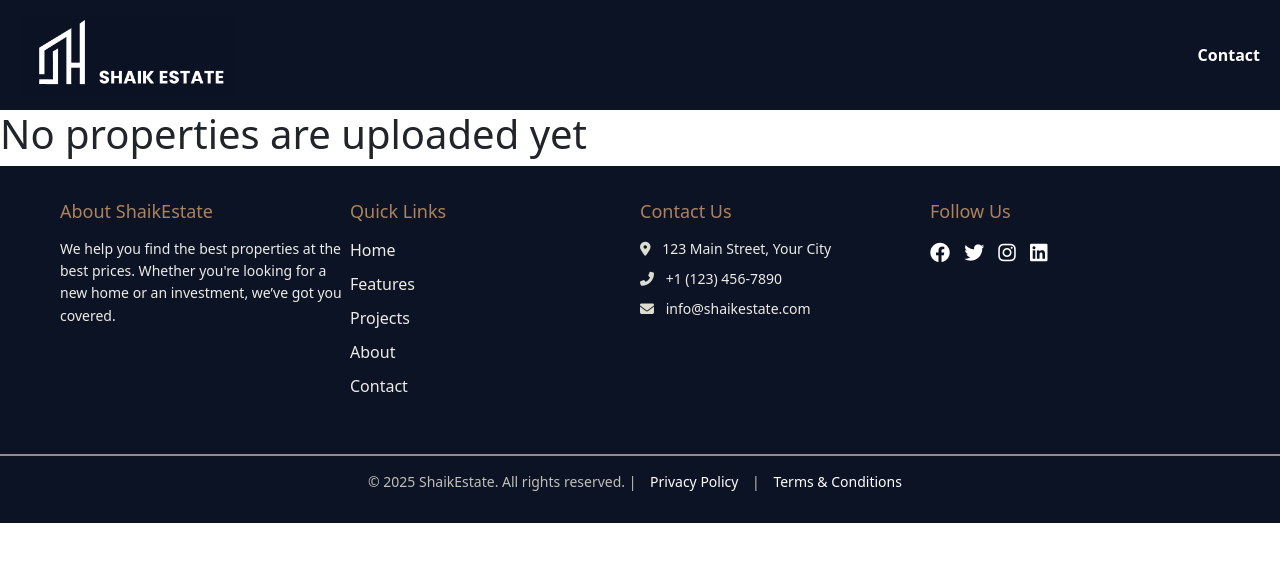
After one commit to shaiks2004/ShaikEstate, a PHP site: page /display_properties.html in a window 1280 px wide. The commit adds this page. Shown: the top 562 px of the page. Run offline with PHP 8.4, Linux system fonts and the light colour scheme.

Commit message:
display propeties

```diff
--- /dev/null
+++ b/HTML/display_properties.html
@@ -0,0 +1,73 @@
+<!DOCTYPE html>
+<html lang="en">
+<head>
+    <meta charset="UTF-8">
+    <meta name="viewport" content="width=device-width, initial-scale=1.0">
+    <link rel="stylesheet" href="../CSS/display_properties.css">
+    <link rel="stylesheet" href="../CSS/home.css">
+     <link rel="stylesheet" href="../CSS/header.css">
+    <link rel="stylesheet" href="../CSS/footer.css">
+    <link href="https://cdnjs.cloudflare.com/ajax/libs/font-awesome/6.5.1/css/all.min.css" rel="stylesheet">
+    <link href="https://cdn.jsdelivr.net/npm/bootstrap@5.3.3/dist/css/bootstrap.min.css" rel="stylesheet">
+    <link rel="stylesheet" href="https://cdnjs.cloudflare.com/ajax/libs/font-awesome/6.4.2/css/all.min.css">
+    <title>Document</title>
+</head>
+<body>
+    <header class="Mainhead">
+        <nav class="navigator">
+            <a href="#"><img src="../IMAGES/logo.png" alt="ShaikEstate" class="logo"></a>
+            <ul class="nav-menu">
+
+                <li><a href="../HTML/Contanctus.html" class="navs">Contact</a></li>
+            </nav>
+    </header>
+
+    <section>
+        <div class="display_properties">
+            <h1>No properties are uploaded yet </h1>
+        </div>
+    </section>
+ <footer class="footer">
+        <div class="footer-container">
+            <div class="footer-section">
+                <h3>About ShaikEstate</h3>
+                <p>We help you find the best properties at the best prices. Whether you're looking for a new home or an
+                    investment, we’ve got you covered.</p>
+            </div>
+
+            <div class="footer-section">
+                <h3>Quick Links</h3>
+                <ul>
+                    <li><a href="#" class="navs">Home</a></li>
+                    <li><a href="#" class="navs">Features</a></li>
+                    <li><a href="#" class="navs">Projects</a></li>
+                    <li><a href="#" class="navs">About</a></li>
+                    <li><a href="#" class="navs">Contact</a></li>
+                </ul>
+            </div>
+
+            <div class="footer-section">
+                <h3>Contact Us</h3>
+                <p><i class="fas fa-map-marker-alt"></i> 123 Main Street, Your City</p>
+                <p><i class="fas fa-phone-alt"></i> +1 (123) 456-7890</p>
+                <p><i class="fas fa-envelope"></i> info@shaikestate.com</p>
+            </div>
+
+            <div class="footer-section">
+                <h3>Follow Us</h3>
+                <div class="social-icons">
+                    <a href="#"><i class="fab fa-facebook"></i></a>
+                    <a href="#"><i class="fab fa-twitter"></i></a>
+                    <a href="#"><i class="fab fa-instagram"></i></a>
+                    <a href="#"><i class="fab fa-linkedin"></i></a>
+                </div>
+            </div>
+        </div>
+
+        <div class="footer-bottom">
+            <p>&copy; 2025 ShaikEstate. All rights reserved. | <a href="privacy.html">Privacy Policy</a> | <a
+                    href="terms.html">Terms & Conditions</a></p>
+        </div>
+    </footer>
+</body>
+</html>
--- a/HTML/login.php
+++ b/HTML/login.php
@@ -16,7 +16,7 @@
 </head>
 
 <body>
-<!--
+
     <!-- Header -->
     <header class="Mainhead">
         <nav class="navigator">
@@ -30,7 +30,7 @@
                 </ul>
             </div>
         </nav>
-    </header> -->
+    </header>
 
     <!-- Breadcrumbs -->
     <section>
```
Also changed, not shown: CSS/display_properties.css (added).
